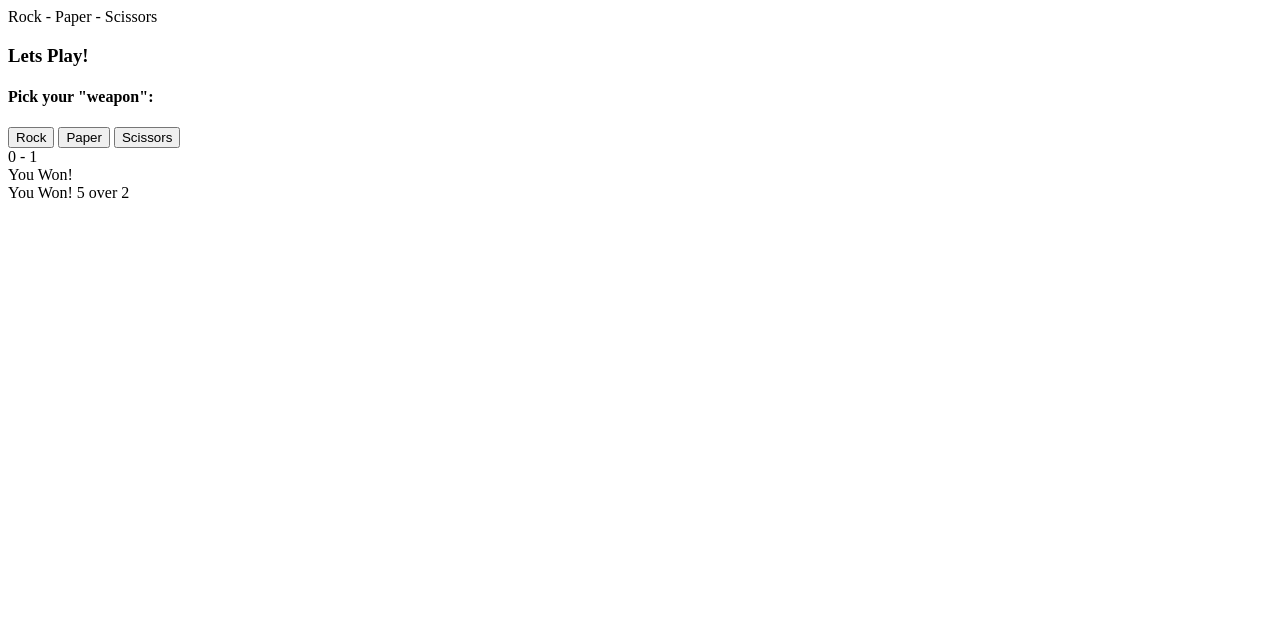
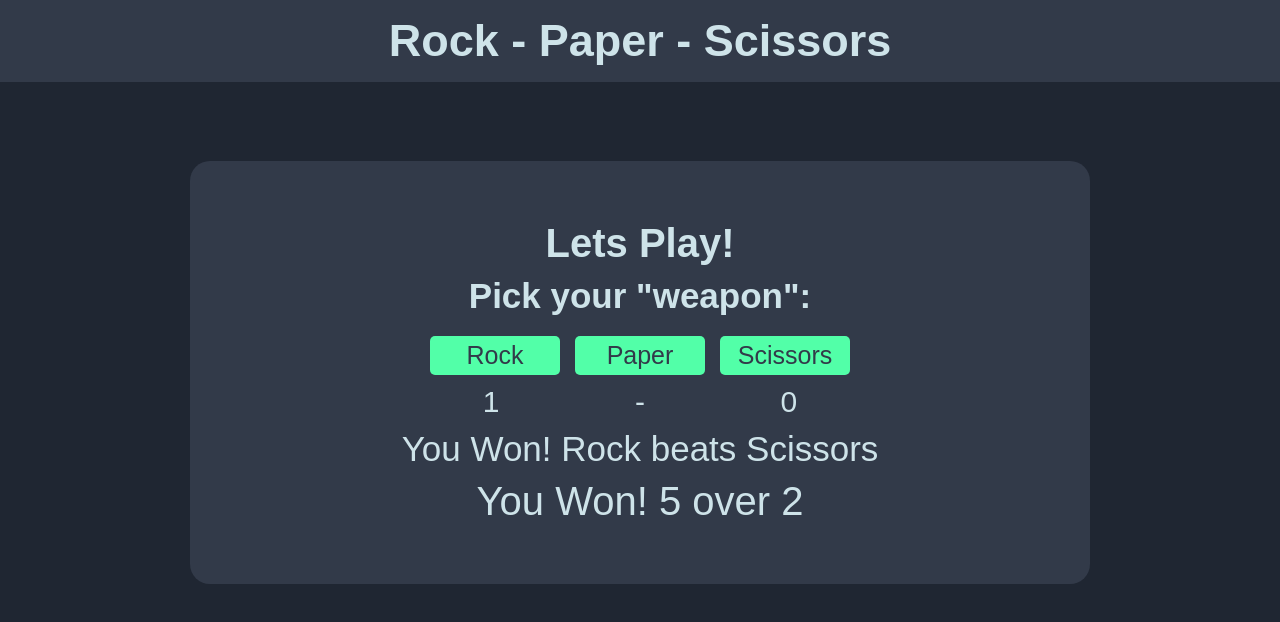
Before and after one commit to nicknanos/rock-paper-scissors, a plain HTML site: page index.html in a window 1280 px wide. Both pictures are taken after a click on the button "Rock". Drawn offline with Linux system fonts and the light colour scheme.

Commit message:
Modify script to display round results

```diff
--- a/index.html
+++ b/index.html
@@ -4,12 +4,14 @@
     <meta charset="UTF-8">
     <meta http-equiv="X-UA-Compatible" content="IE=edge">
     <meta name="viewport" content="width=device-width, initial-scale=1.0">
-    <script src="main.js"></script>
+    <link rel="stylesheet" href="style.css">
+    <script src="main.js" defer></script>
     <title>Rock Paper Scissors</title>
 </head>
 <body>
     <header>Rock - Paper - Scissors</header>
     <main>
+        <div class="container">
             <h3>Lets Play!</h3>
             <h4>Pick your "weapon":</h4>
             <div class="choice">
@@ -20,10 +22,11 @@
             <div class="score">
                 <span class="player">0</span>
                 <span>-</span>
-            <span class="computer">1</span>
+                <span class="computer">0</span>
             </div>
-        <div class="roundResult">You Won!</div>
+            <div class="roundResult"></div>
             <div class="result">You Won! 5 over 2</div>
+        </div>
     </main>
 </body>
 </html>
--- a/main.js
+++ b/main.js
@@ -1,3 +1,10 @@
+let pScore = 0;
+let cScore = 0;
+const pScoreDiv = document.querySelector('.player');
+const cScoreDiv = document.querySelector('.computer');
+
+let computerSelection;
+
 function getComputerChoise() {
     let rand = Math.floor(Math.random() * 3) + 1;
     switch(rand) {
@@ -46,22 +53,36 @@ function play(playerSelection,computerSelection){
 }
 
 function game(playerSelection) {
+    const div = document.querySelector('.roundResult');
     let count = 0;
-    let result;
-    for(let i = 0; i <5; i++){
        computerSelection = getComputerChoise();
        result =  play(playerSelection,computerSelection);
-       console.log(result);
+       div.setAttribute('style', 'padding: 0;');
+       div.textContent = result;
        if(result.charAt(4)=='W'){
-        count += 1;
+        return true;
        }
-    }
-    return count;
+    return false;
 }
 
+function updateScore(win){
+    if (win){
+        pScore++;
+        pScoreDiv.textContent = pScore;
+    } else{
+        cScore++;
+        cScoreDiv.textContent = cScore;
+    }
+}
+
+const buttons = document.querySelectorAll('button');
+buttons.forEach((button) =>{
+    button.addEventListener('click',(e)=>{
+        updateScore(game(e.target.childNodes[0].data));
+    })
+})
 
 
-let computerSelection;
 //let playerSelection = prompt("Rock, Paper or Scissors")
 //playerSelection = new RegExp(playerSelection, 'i')
 //console.log(`You Won ${game(playerSelection)} times`)
```
Lines whose indentation alone changed are shown as unchanged.
